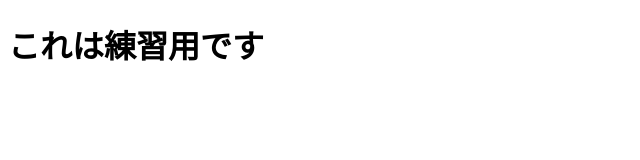
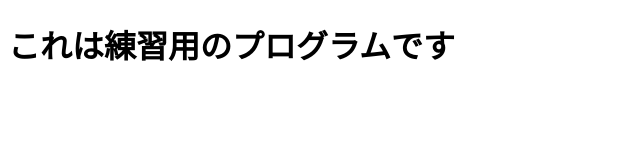
Before and after one commit to hdm82542/git-study, a plain HTML site: page index.html in a window 1280 px wide. Shown: the whole page, without its empty margins (0-640 px from the left). Drawn offline with Linux system fonts and the light colour scheme.

Commit message:
文字列を完成

```diff
--- a/index.html
+++ b/index.html
@@ -5,6 +5,6 @@
     <title>サンプルページ</title>
 </head>
 <body>
-    <h1>これは練習用です</h1>
+    <h1>これは練習用のプログラムです</h1>
 </body>
 </html>
```
